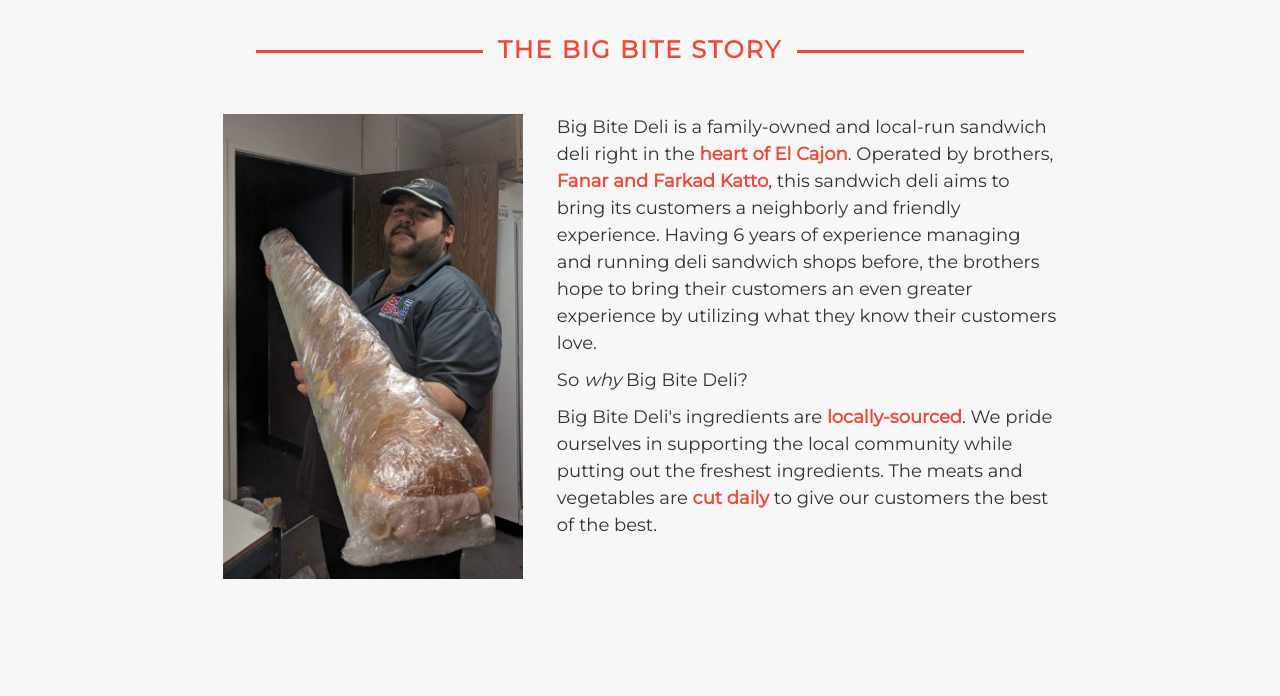
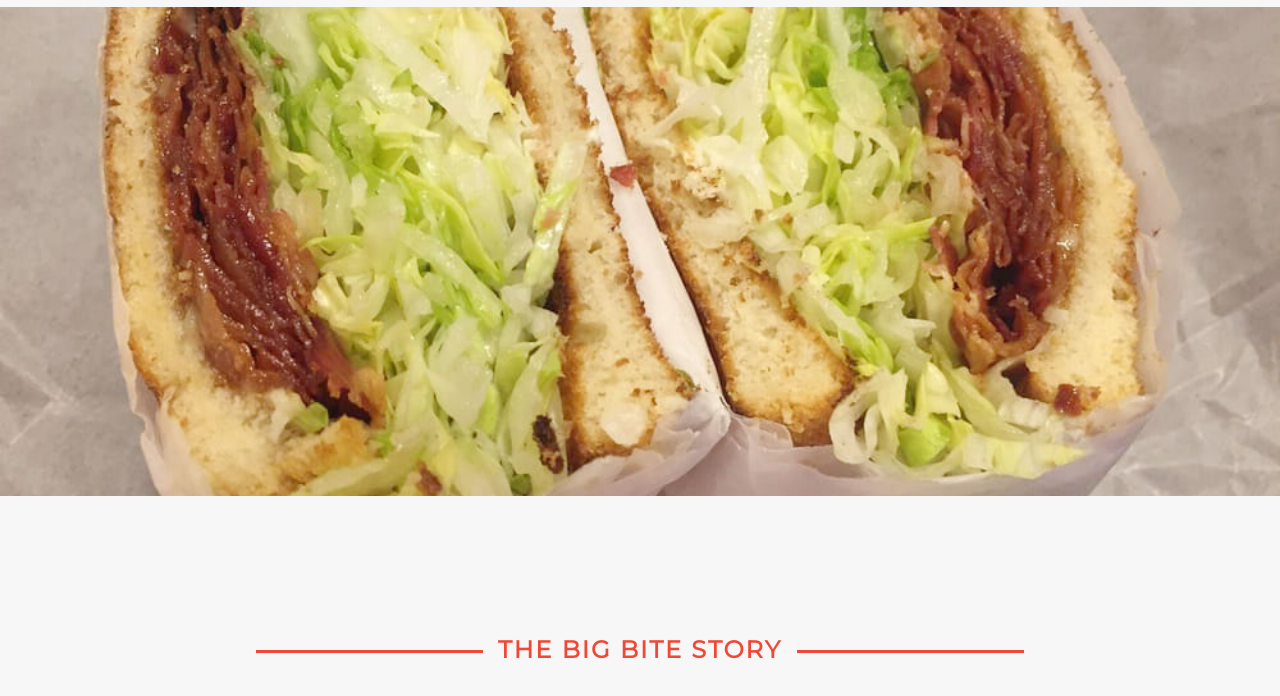
Before and after one commit to shlan/bigbite, a website: page static/about.html in a window 1280 px wide. Shown: the part 104-800 px from the top of the page. Drawn offline with nearby package versions, Linux system fonts and the light colour scheme.

Commit message:
some about page things

```diff
--- a/static/about.html
+++ b/static/about.html
@@ -20,6 +20,8 @@
 </head>
 
 <body>
+
+	<div class="about-intro">
 
 	<!--mobile nav-->
 	<div class="mobile-header" style="display: none;">
@@ -45,6 +47,7 @@
 		<a href="about.html" class="nav-link nav-link-active">ABOUT US</a>
 		<a href="contact.html" class="nav-link">CONTACT</a>
 	</div>
+	</div>
 
 
 	<br><br><br><br><br>
@@ -67,6 +70,9 @@
 			</p>
 			<p>
 				Big Bite Deli's ingredients are <strong><text class="red">locally-sourced</text></strong>. We pride ourselves in supporting the local community while putting out the freshest ingredients. The meats and vegetables are <text class="red"><strong>cut daily</strong></text> to give our customers the best of the best.
+			</p>
+			<p>
+				We try and craft an experience that is like no other. All of our sandwiches are created from previous customer favorites and are constantly evolving to include new flavors that our customers like. What's more, our customers are free to build their own kind of sandwich and put their own little twist on classic menu items.
 			</p>
 		</div>
 
--- a/static/css/index.css
+++ b/static/css/index.css
@@ -26,6 +26,7 @@
 	font-weight:bold;
 	color: #EF4836;
 }
+
 .intro{
 	background: url(../images/newsandwich.jpg) repeat bottom center scroll;
 	width: 100%;
@@ -509,6 +510,16 @@
 	width: 500px;
 }
 
+.about-intro{
+	background: url(../images/about/sandwich1copy.jpg) repeat bottom center scroll;
+	width: 100%;
+	background-size: cover;
+    background-attachment: fixed;
+    background-position: center;
+    min-height: 75vh;
+    background-repeat: no-repeat;
+}
+
 /* CONTACT PAGE PAGE */
 
 .contact{
```
Also changed, not shown: static/images/about/bigbite1.jpg (added), static/images/about/sandwich1.jpg (added), static/images/about/sandwich1copy.jpg (added), static/images/about/sandwich2.jpg (added), 5 other files.
